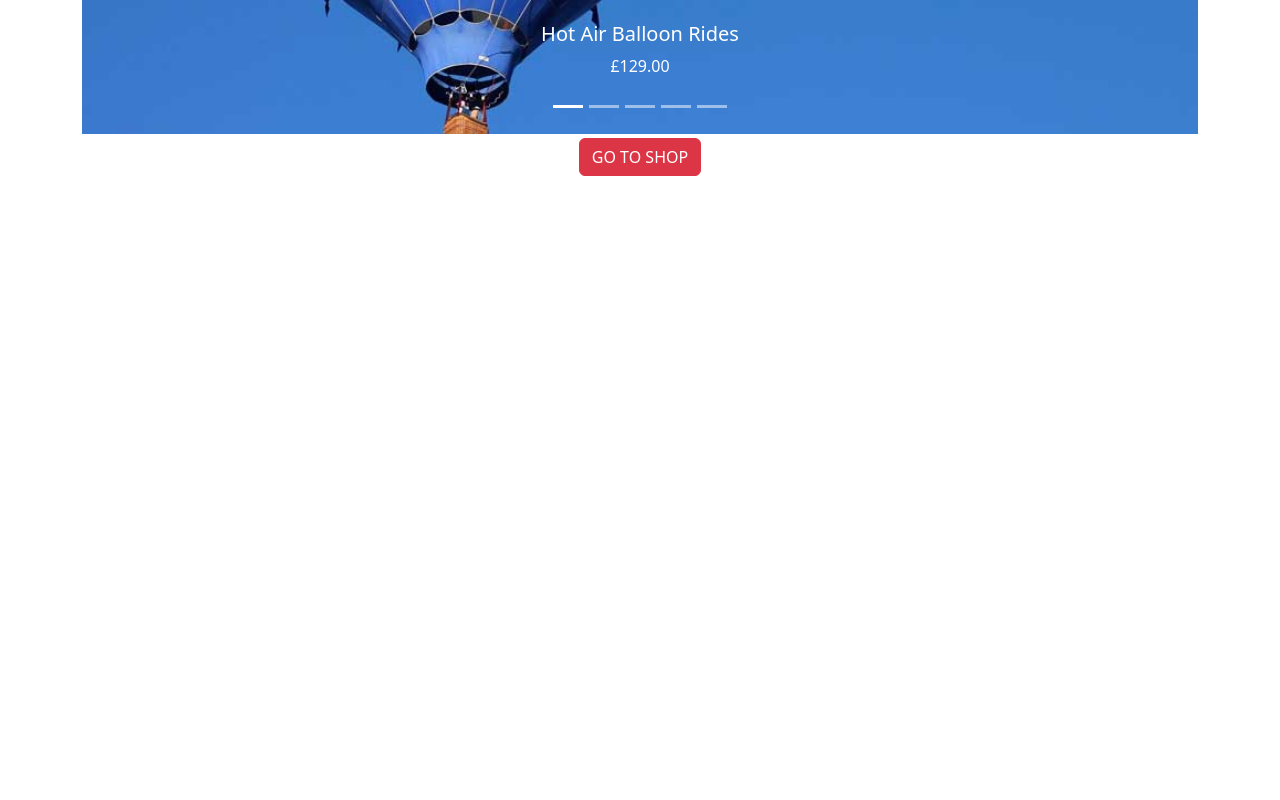
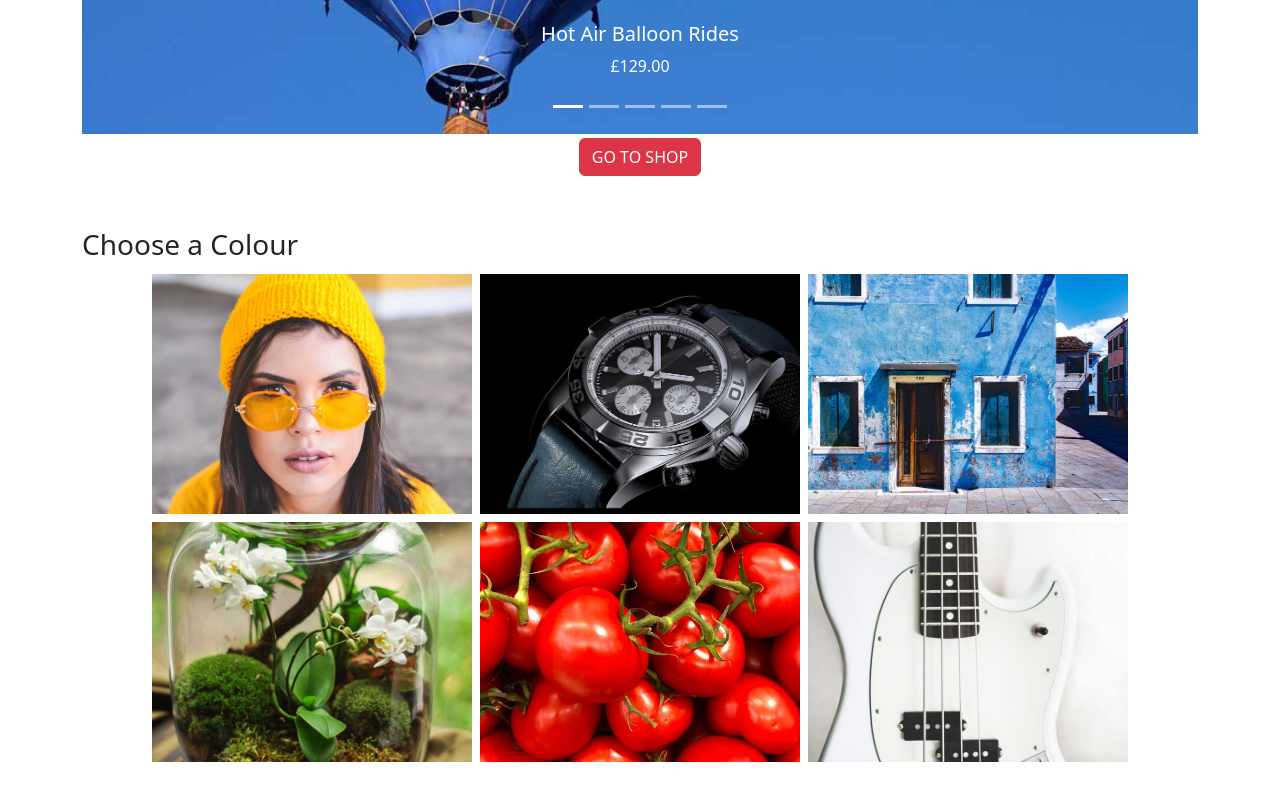
Before and after one commit to erickongdata/shopping_cart_react, a React (Create React App) app: page / in a window 1280 px wide. Shown: the part 458-1258 px from the top of the page. Before the commit the page ends 800 px from the top, so only its background shows below. Built offline with nearby package versions, Linux system fonts and the light colour scheme.

Commit message:
Add homepage category select

```diff
--- a/src/data/siteInfo.js
+++ b/src/data/siteInfo.js
@@ -1,5 +1,8 @@
 const siteInfo = {
   siteTitle: 'All things Colour',
+  currencySymbol: '£',
+  currency: 'GBP',
+  language: 'en-GB',
   homeBanner: [
     {
       title: 'Hot Air Balloon Rides',
@@ -27,9 +30,14 @@ const siteInfo = {
       desc: '£14.99',
     },
   ],
-  currencySymbol: '£',
-  currency: 'GBP',
-  language: 'en-GB',
+  homeColors: [
+    { color: 'yellow', image: '/images/yellow/glasses.jpg' },
+    { color: 'black', image: '/images/black/watch.jpg' },
+    { color: 'blue', image: '/images/blue/house.jpg' },
+    { color: 'green', image: '/images/green/jar.jpg' },
+    { color: 'red', image: '/images/red/tomatoes.jpg' },
+    { color: 'white', image: '/images/white/guitar.jpg' },
+  ],
 };
 
 export default siteInfo;
--- a/src/pages/Home.jsx
+++ b/src/pages/Home.jsx
@@ -1,10 +1,19 @@
+import { useContext } from 'react';
 import { Link } from 'react-router-dom';
+import { AppContext } from '../AppContext';
 import siteInfo from '../data/siteInfo';
 
 function Home() {
+  const { setCategory } = useContext(AppContext);
   const imgStyle = {
     objectFit: 'cover',
     height: '480px',
+  };
+  const cardImgStyle = {
+    objectFit: 'cover',
+    width: '320px',
+    height: '240px',
+    zIndex: '1',
   };
   return (
     <div className="home">
@@ -138,12 +147,36 @@ function Home() {
               </button>
             </div>
           </div>
-          <div className="d-flex justify-content-center">
+          <div className="d-flex justify-content-center mb-5">
             <Link to="/shop">
               <button type="button" className="btn btn-danger my-1">
                 GO TO SHOP
               </button>
             </Link>
+          </div>
+          <h3>Choose a Colour</h3>
+          <div className="home-category-select">
+            <div className="d-flex flex-wrap justify-content-center">
+              {siteInfo.homeColors.map((cat) => (
+                <Link
+                  to="/Shop"
+                  key={`cat-card-${cat.color}`}
+                  onClick={() => setCategory(`${cat.color}`)}
+                >
+                  <div className="category-card my-1 mx-1 position-relative d-flex justify-content-center align-items-center">
+                    <div className="category-card-title position-absolute bg-white w-100 h-100 d-flex justify-content-center align-items-center">
+                      <h2 className="text-black">{cat.color}</h2>
+                    </div>
+                    <img
+                      className="category-card-image"
+                      src={cat.image}
+                      alt={cat.color}
+                      style={cardImgStyle}
+                    />
+                  </div>
+                </Link>
+              ))}
+            </div>
           </div>
         </div>
       </div>
--- a/src/scss/index.scss
+++ b/src/scss/index.scss
@@ -1,4 +1,8 @@
 @import url('https://fonts.googleapis.com/css2?family=Handlee&display=swap');
+
+// ----------------------------------------------
+// General
+// ----------------------------------------------
 
 /* Hide Arrows in Input Number Field */
 /* Chrome, Safari, Edge, Opera */
@@ -12,6 +16,11 @@ input[type='number'] {
   -moz-appearance: textfield;
 }
 
+// ----------------------------------------------
+// Utility classes
+// ----------------------------------------------
+
+// Padding
 .pt-6 {
   padding-top: 5rem !important;
 }
@@ -38,11 +47,36 @@ input[type='number'] {
   padding-bottom: 7rem !important;
 }
 
+// ----------------------------------------------
+// Typography
+// ----------------------------------------------
+
 .site-title {
   font-family: 'Handlee', cursive;
   font-size: 1.5rem;
 }
 
+// ----------------------------------------------
+// Home Page
+// ----------------------------------------------
+
+.category-card {
+  cursor: pointer;
+}
+
+.category-card:hover {
+  outline: 3px solid grey;
+}
+
+.category-card-image:hover {
+  opacity: 0.2;
+  transition: 0.5s;
+}
+
+// ----------------------------------------------
+// Shop Page
+// ----------------------------------------------
+
 .item-card:hover {
   transform: scale(1.01);
   outline: 3px solid grey;
```
